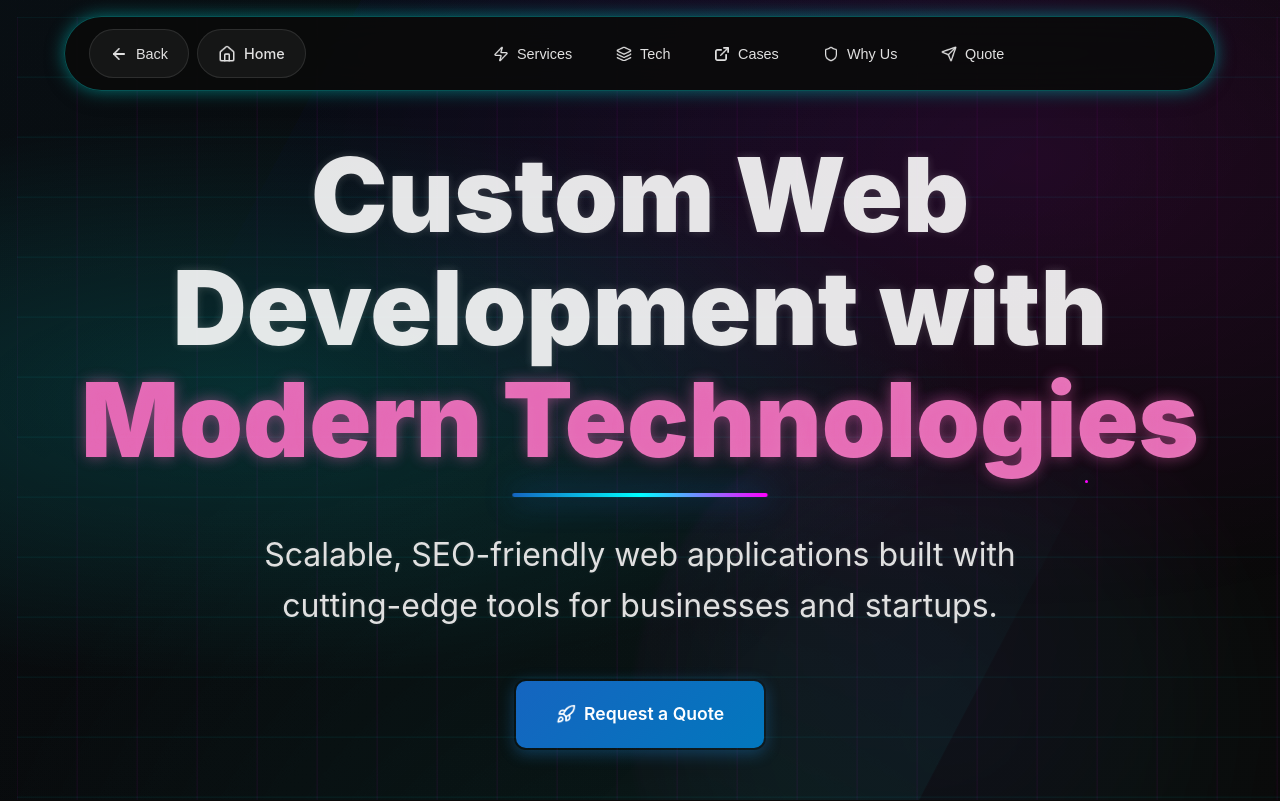
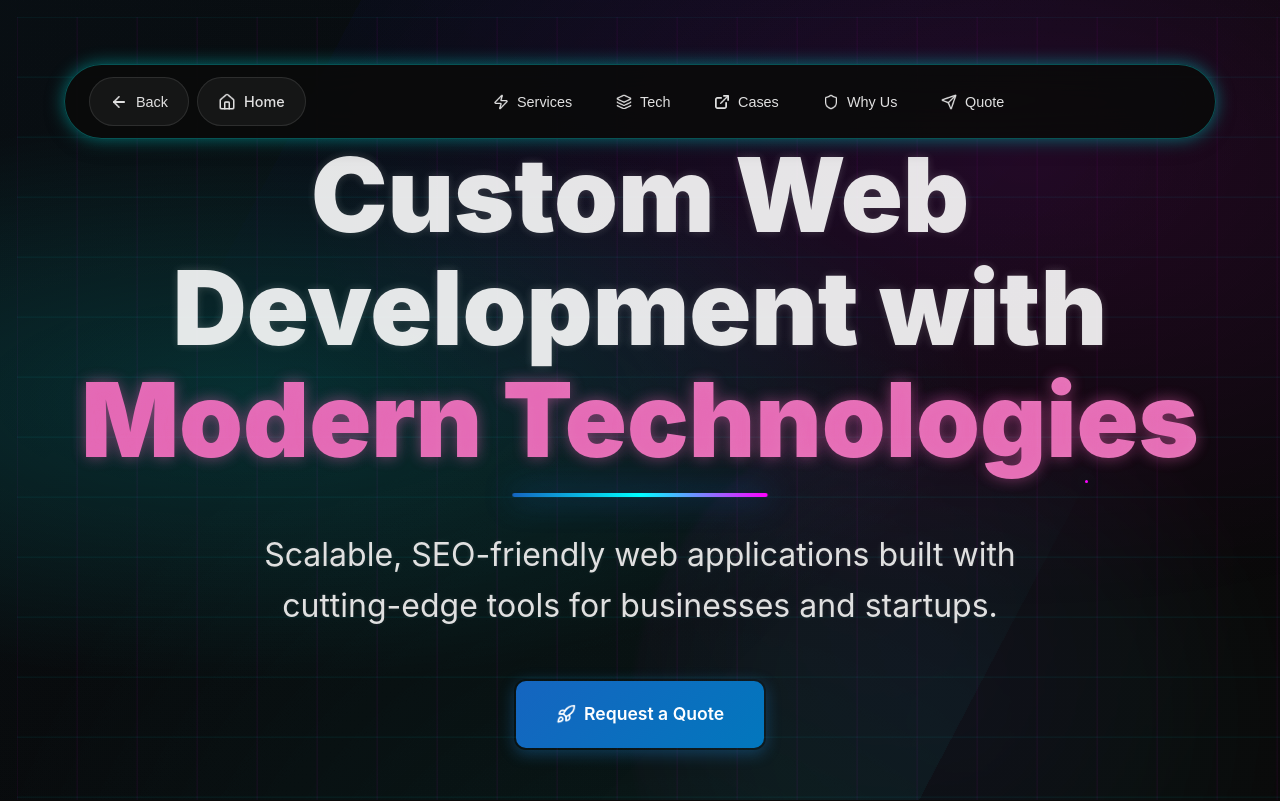
Before and after one commit to mohrashard/MohamedRashardPortfolio, a React (Create React App) app: page /services/web-apps in a window 1280 px wide. Shown: the top 801 px of the page. Built offline with nearby package versions, Linux system fonts and the light colour scheme.

Commit message:
feat: Add comprehensive web application styling including global variables, navigation, futuristic background effects, and hero section styles.

```diff
--- a/src/WebApps.css
+++ b/src/WebApps.css
@@ -61,7 +61,7 @@
 /* Enhanced Navigation Bar */
 .webapp__nav-bar {
   position: fixed;
-  top: 1rem;
+  top: 4rem;
   left: 50%;
   transform: translateX(-50%);
   display: flex;
```
